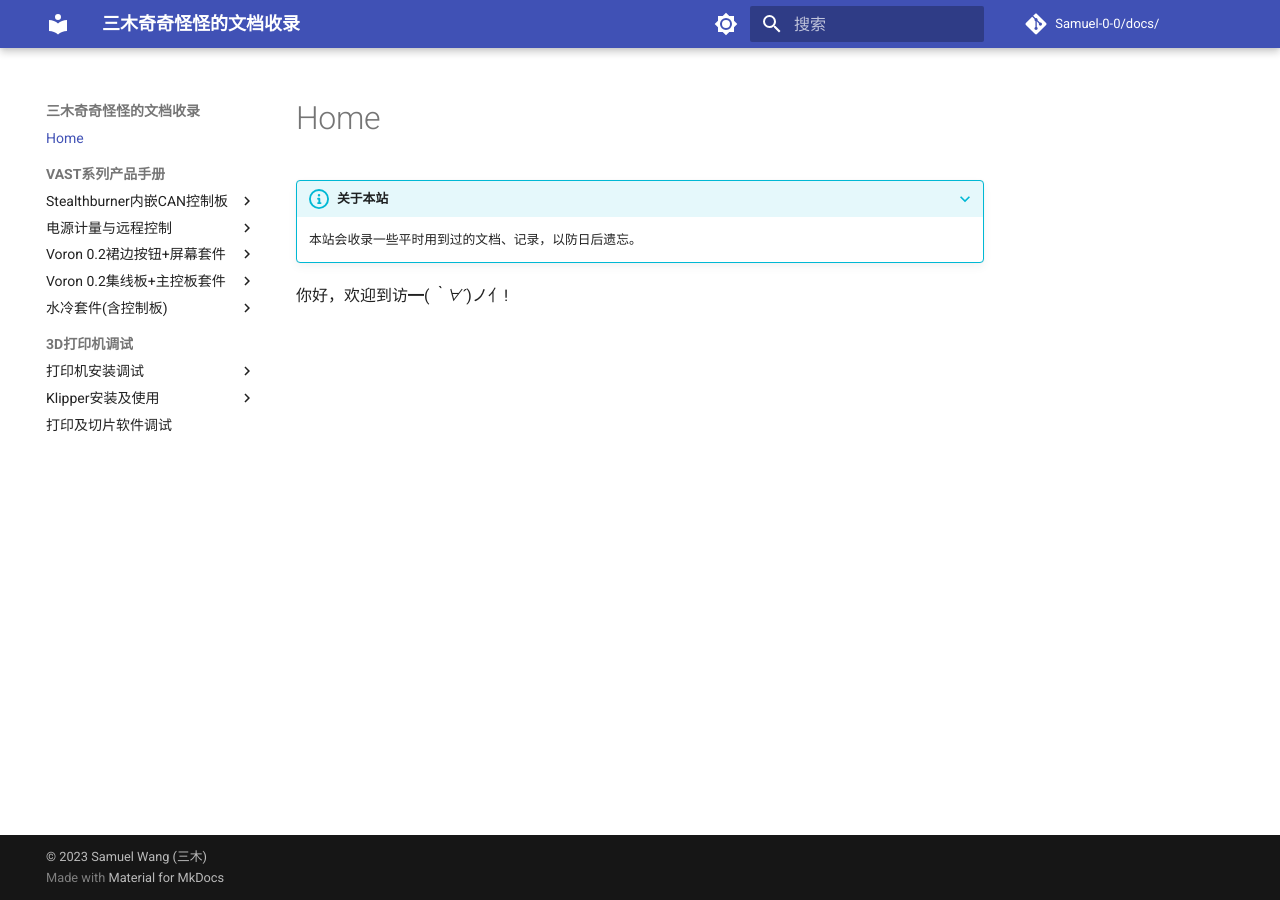
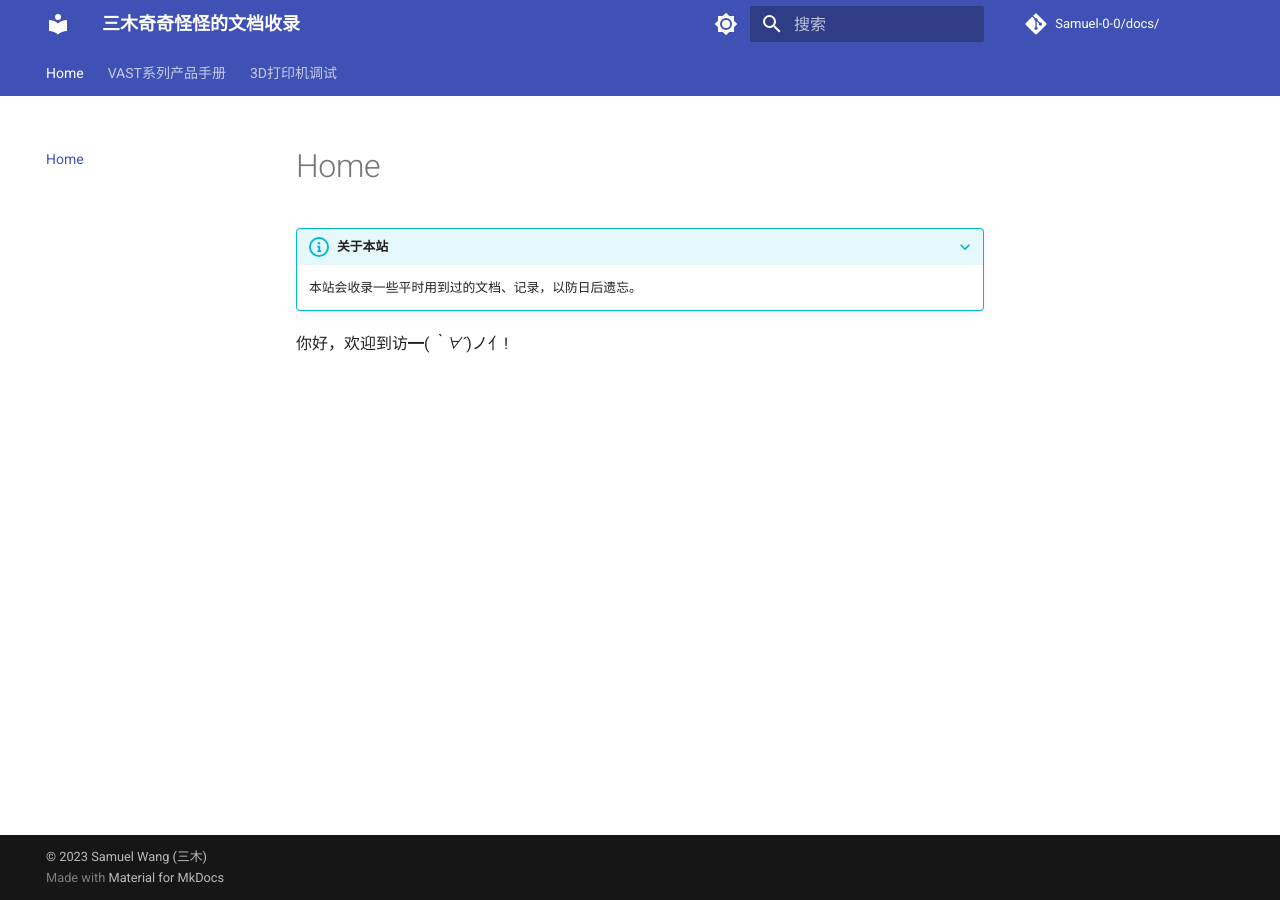
Before and after one commit to Samuel-0-0/docs, an MkDocs documentation site: the page built from docs/index.md, in a window 1280 px wide. Built offline with MkDocs 1.6.1 and Material for MkDocs 9.7.7, drawn with Linux system fonts in a browser that asks for light colours; comment, search, counter and statistics services are not loaded.

Commit message:
Update mkdocs.yml

```diff
--- a/mkdocs.yml
+++ b/mkdocs.yml
@@ -11,9 +11,9 @@ nav:
     - Home: index.md
     - VAST系列产品手册:
       - Stealthburner内嵌CAN控制板:
-          - 概述: vast/sb-can/index.md
-          - Canboot(可选): vast/sb-can/canboot.md
-          - Klipper: vast/sb-can/klipper.md
+        - 概述: vast/sb-can/index.md
+        - Canboot(可选): vast/sb-can/canboot.md
+        - Klipper: vast/sb-can/klipper.md
       - 电源计量与远程控制:
         - 概述: vast/power/index.md
         - 固件: vast/power/firmware.md
@@ -68,8 +68,12 @@ theme:
     # 代码块注解，使用方法：在代码要加注解的后面加"# (1)"
     # 然后在代码后面加"1.  注解的内容"
     - content.code.annotate
-    - navigation.indexes
+    # 顶部导航菜单
+    - navigation.tabs
+    # 展开菜单
     - navigation.sections
+    # 返回顶部按钮
+    - navigation.top
     - search.highlight
     - search.share
     - search.suggest
```
